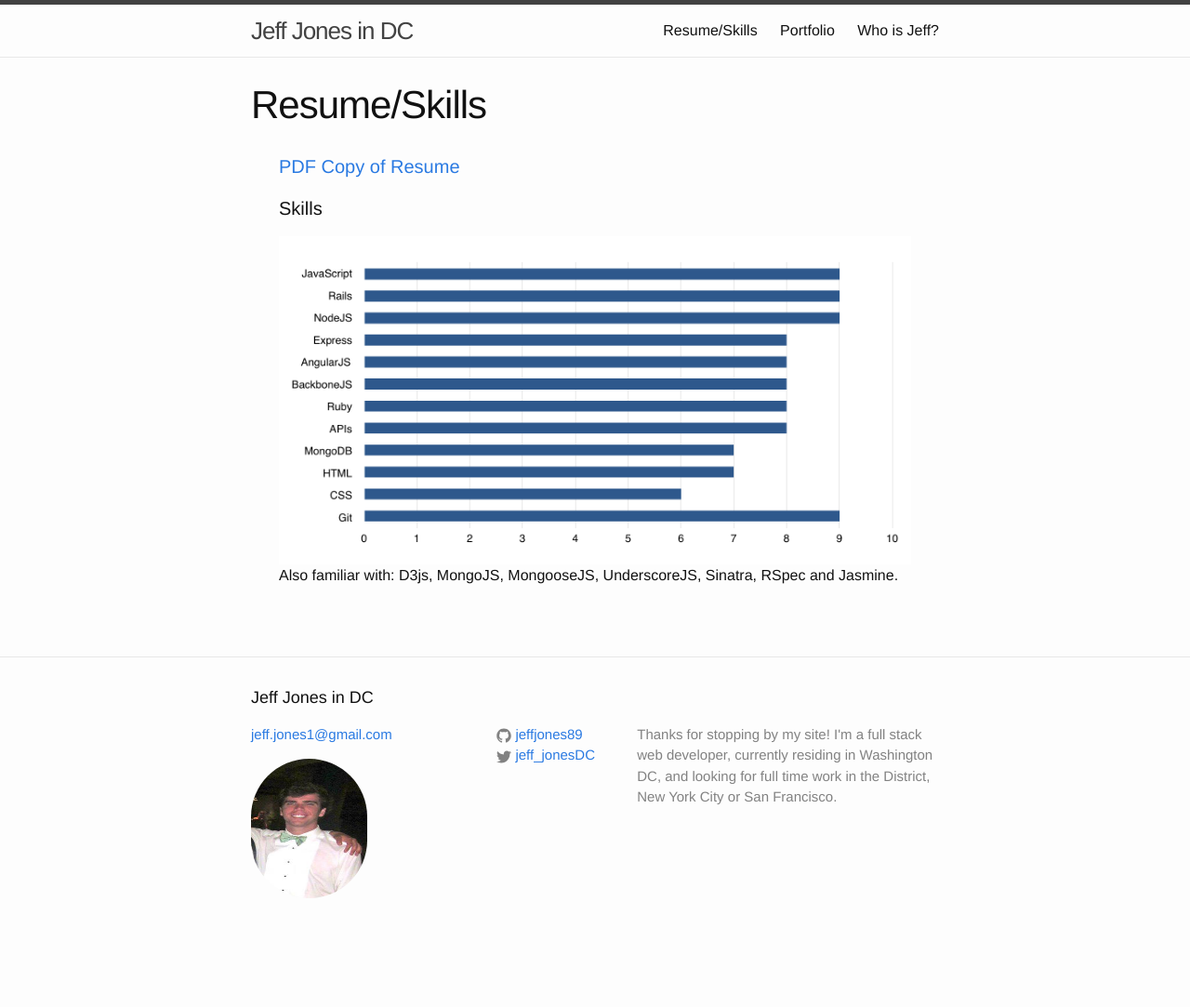
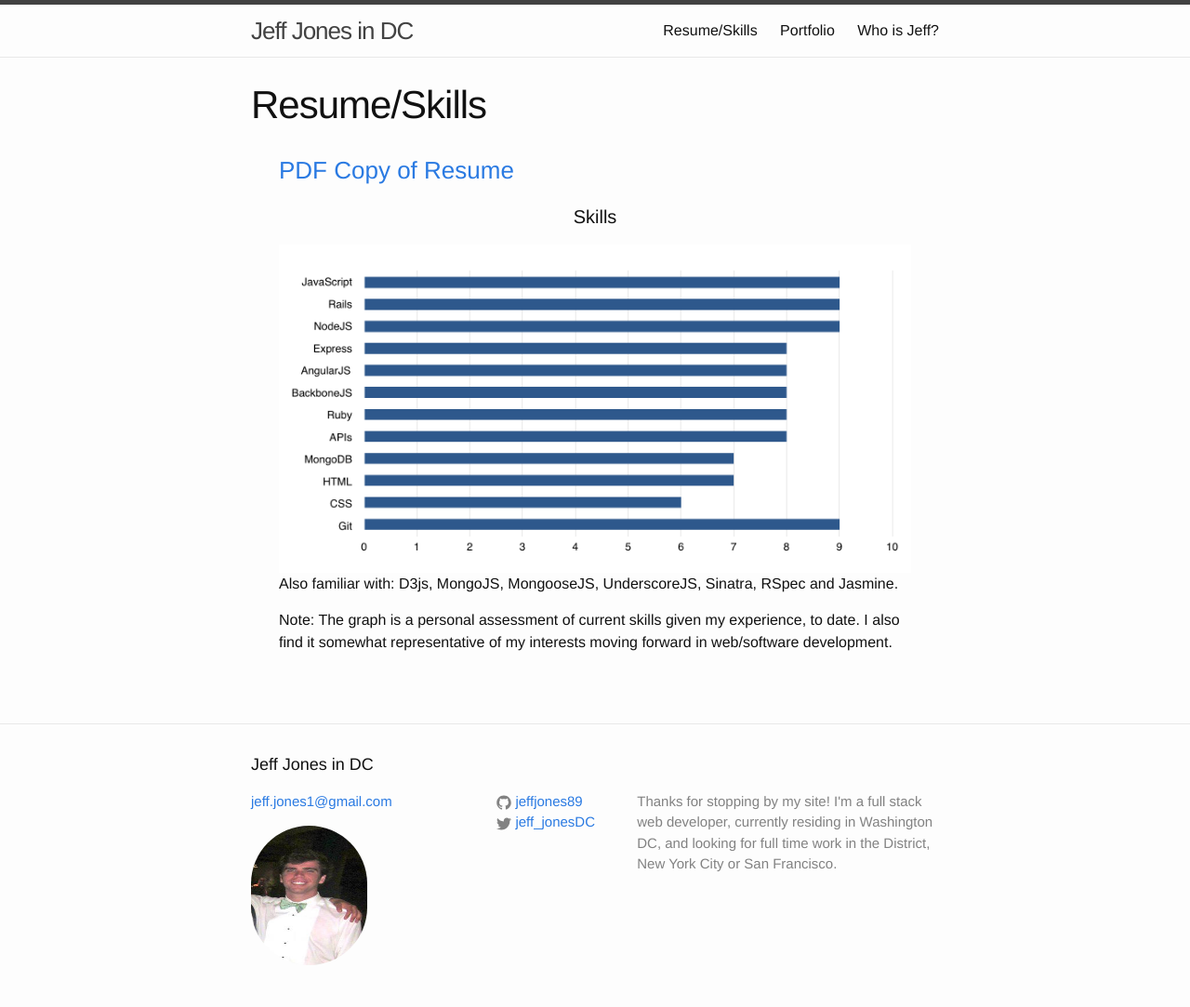
Before and after one commit to jeffjones89/jeffjones89.github.io, a Jekyll site: the page built from resume/index.html, in a window 1280 px wide. Shown: the whole page at 93% size. Built offline with Jekyll 4.4.1, drawn with Linux system fonts in a browser that asks for light colours; before the commit the page ends 1011 px from its top, so only the background shows below that.

Commit message:
everything read for first post

```diff
--- a/_sass/_base.scss
+++ b/_sass/_base.scss
@@ -28,8 +28,12 @@ body {
   text-align: center;
 }
 
-#prior-work{
+#prior-work, #skills-header{
   text-align: center;
+}
+
+#additional-techs{
+  font-weight: 400;
 }
 
 /**
--- a/resume/index.html
+++ b/resume/index.html
@@ -5,10 +5,10 @@ docurl: ../assets/Updated Resume 9-21.pdf
 
 ---
 <div class="wrapper">
-  <h4><a href="{{ site.baseurl }}{{ page.docurl }}">PDF Copy of Resume </a></h4>
-  <h4>Skills</h4>
+  <h3><a href="{{ site.baseurl }}{{ page.docurl }}">PDF Copy of Resume </a></h3>
+  <h4 id ="skills-header">Skills</h4>
   <img src="/assets/skills.png" alt="skill-graph">
 
-  <p> Also familiar with: D3js, MongoJS, MongooseJS, UnderscoreJS, Sinatra, RSpec and Jasmine. </p>
-
+  <p id ="additional-techs">Also familiar with: D3js, MongoJS, MongooseJS, UnderscoreJS, Sinatra, RSpec and Jasmine. </p>
+  <p> Note: The graph is a personal assessment of current skills given my experience, to date. I also find it somewhat representative of my interests moving forward in web/software development.  </p>
 </div>
```
